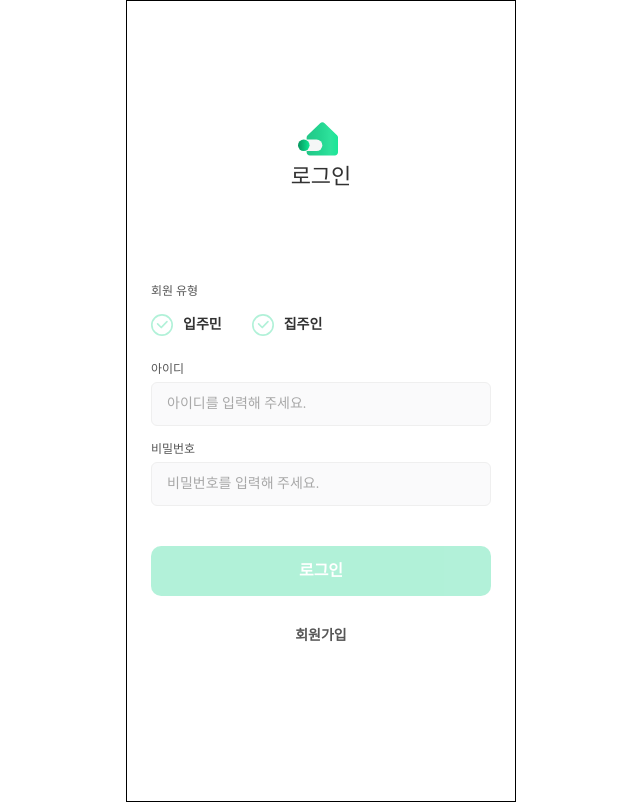
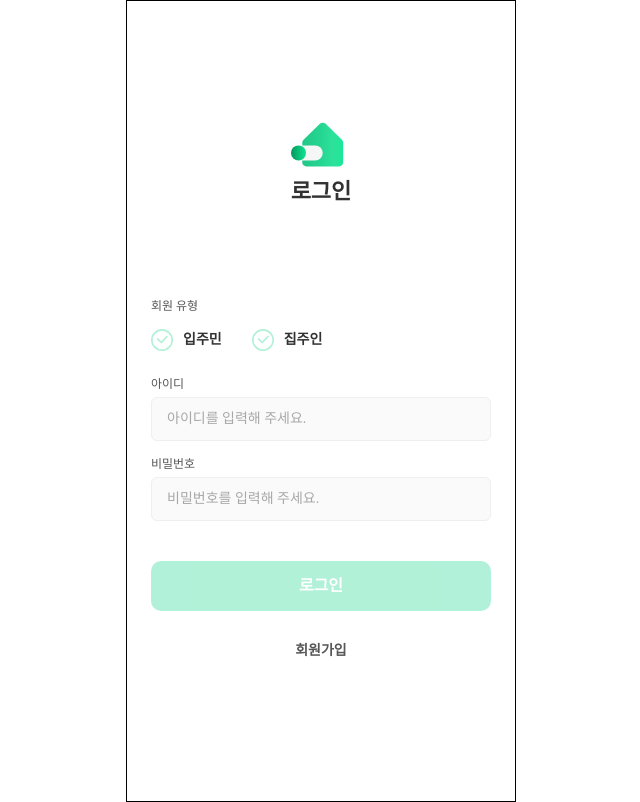
Before and after one commit to HotKeTok/HotKeTok-FE, a React (Vite) app: page /sign-in in a window 1280 px wide. Shown: the whole page, without its empty margins (319-959 px from the left). Built offline with nearby package versions, Linux system fonts and the light colour scheme; no server answers; a web font is replaced by a local one.

Commit message:
design: 로그인 페이지 로고 크기 수정

```diff
--- a/src/templates/common/SignInTemplate.jsx
+++ b/src/templates/common/SignInTemplate.jsx
@@ -34,7 +34,7 @@ export default function SignInTemplate({ onSubmit = () => {}, loading = false })
   return (
     <div style={{ height: '100vh' }}>
       <div style={{ height: '15%' }} />
-      <Column $gap={6} $align="center">
+      <Column $gap={10} $align="center">
         <LogoImg src={Logo} alt="핫케톡로고" />
         <Title>로그인</Title>
       </Column>
@@ -106,11 +106,14 @@ export default function SignInTemplate({ onSubmit = () => {}, loading = false })
  * Styled Components
  * ============================= */
 
-const LogoImg = styled.img``;
+const LogoImg = styled.img`
+  width: 60px;
+`;
 
 const Title = styled.div`
   ${typo('h2')};
   color: ${color('grayscale.700')};
+  font-weight: 600;
 `;
 
 const TextFieldTitle = styled.div`
```
